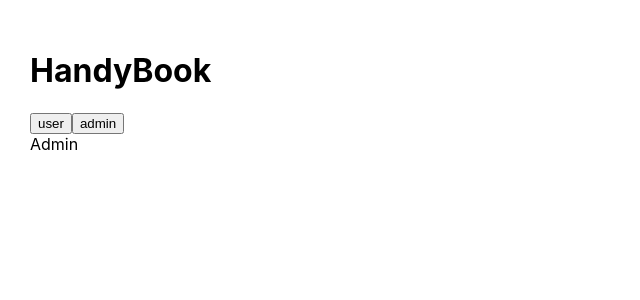
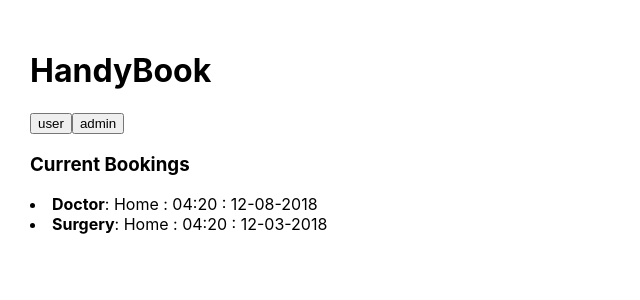
Before and after one commit to ianmah/handybook, a React (Create React App) app: page / in a window 1280 px wide. Both pictures are taken after a click on the button "admin". Shown: the top 300 px of the page, without its empty margins (0-640 px from the left). Built offline with nearby package versions, Linux system fonts and the light colour scheme.

Commit message:
this works but ugly

```diff
--- a/src/App.js
+++ b/src/App.js
@@ -11,16 +11,16 @@ class App extends Component {
     showAdmin: false,
     projects: [
       {id : uuid.v4(),
-        to : "doctor",
-    from : "WHOREHOUSE",
+        to : "Doctor",
+    from : "Home",
   time : "04:20",
-  date : "10-09-1969"},
+  date : "12-08-2018"},
 
   {id : uuid.v4(),
-    to : "penis enlargement",
-  from : "home",
+    to : "Surgery",
+  from : "Home",
   time : "04:20",
-  date : "10-09-2069"}
+  date : "12-03-2018"}
     ] }
   }
 
@@ -38,7 +38,7 @@ class App extends Component {
       <button onClick = {this._showMessage.bind(null, true)} >user</button>
       <button onClick = {this._showMessage.bind(null, false)} >admin</button>
       { this.state.showUser && (<State test = "user" apps = {this.state.projects}/>)}
-      { this.state.showAdmin && (<State test = "admin"/>)}
+      { this.state.showAdmin && (<State test = "admin" apps = {this.state.projects}/>)}
       </div>
     )
   }
--- a/src/Components/AddHandy.js
+++ b/src/Components/AddHandy.js
@@ -10,7 +10,7 @@ class AddHandy extends Component {
   }
 
   handleSubmit(e){
-    if(this.refs.to.value === ''){
+    if(this.refs.to.value === '' || this.refs.from.value === '' || this.refs.time.value === '' ||this.refs.date.value === ''){
       alert('Title is required');
     } else {
       this.setState({newProject:{
@@ -30,7 +30,7 @@ class AddHandy extends Component {
   render() {
     return (
       <div>
-        <h3>Add Project</h3>
+        <h3>Add Booking</h3>
         <form onSubmit={this.handleSubmit.bind(this)}>
           <div>
             <label>To</label><br />
@@ -42,11 +42,11 @@ class AddHandy extends Component {
           </div>
           <div>
             <label>Time</label><br />
-            <input type="text" ref="time" />
+            <input type="text" ref="time" pattern="[0-9]{2}:[0-9]{2}" title="00:00" />
           </div>
           <div>
             <label>Date</label><br />
-            <input type="text" ref="date" />
+            <input type="text" ref="date" pattern="[0-9]{2}-[0-9]{2}-[0-9]{4}" title="mm-dd-yyyy" />
           </div>
           <br />
           <input type="submit" value="Submit" />
--- a/src/Components/Admin.js
+++ b/src/Components/Admin.js
@@ -1,4 +1,5 @@
 import React, { Component } from 'react';
+import Handys from './Handys';
 
 class Admin extends Component {
 
@@ -6,7 +7,7 @@ class Admin extends Component {
   render() {
       return (
         <div className='Admin'>
-        Admin
+        <Handys projects={this.props.points} />
         </div>
       )
 }
--- a/src/Components/Handys.js
+++ b/src/Components/Handys.js
@@ -22,7 +22,7 @@ class Handys extends Component {
       }
       return (
         <div className="Projects">
-          <h3>Latest Projects</h3>
+          <h3>Current Bookings</h3>
           {projectItems}
         </div>
       );
--- a/src/Components/State.js
+++ b/src/Components/State.js
@@ -15,7 +15,7 @@ class State extends Component {
     } else {
       return (
         <div className='State'>
-        <Admin />
+        <Admin points = {this.props.apps} />
         </div>
       )
 
```
